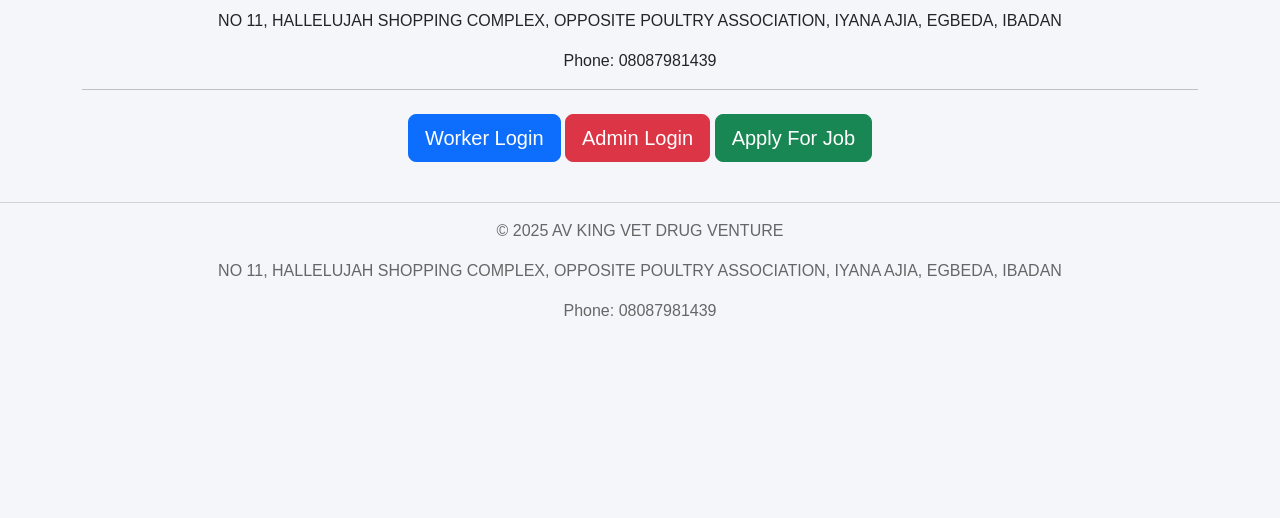
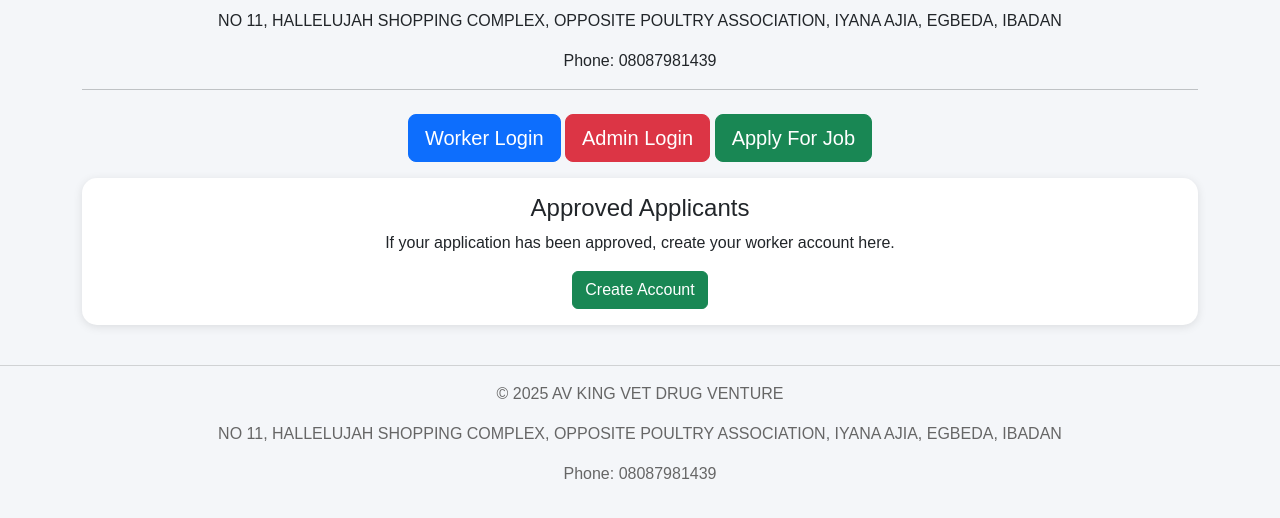
Before and after one commit to ifelodun/AV-KING-WORKER-FORM, a Flask app: page / in a window 1280 px wide. Shown: the part 193-711 px from the top of the page. Run offline with Flask 3, Linux system fonts and the light colour scheme; data comes from the database, SQL or seed files in the repository.

Commit message:
Update public_home.html

```diff
--- a/templates/public_home.html
+++ b/templates/public_home.html
@@ -43,6 +43,30 @@
             Apply For Job
         </a>
 
+        <div class="card mt-3">
+
+    <div class="card-body">
+
+        <h4>
+            Approved Applicants
+        </h4>
+
+        <p>
+            If your application has been approved,
+            create your worker account here.
+        </p>
+
+        <a href="/create-account"
+        class="btn btn-success">
+
+            Create Account
+
+        </a>
+
+    </div>
+
+        </div>
+
     </div>
 
 </div>
```
